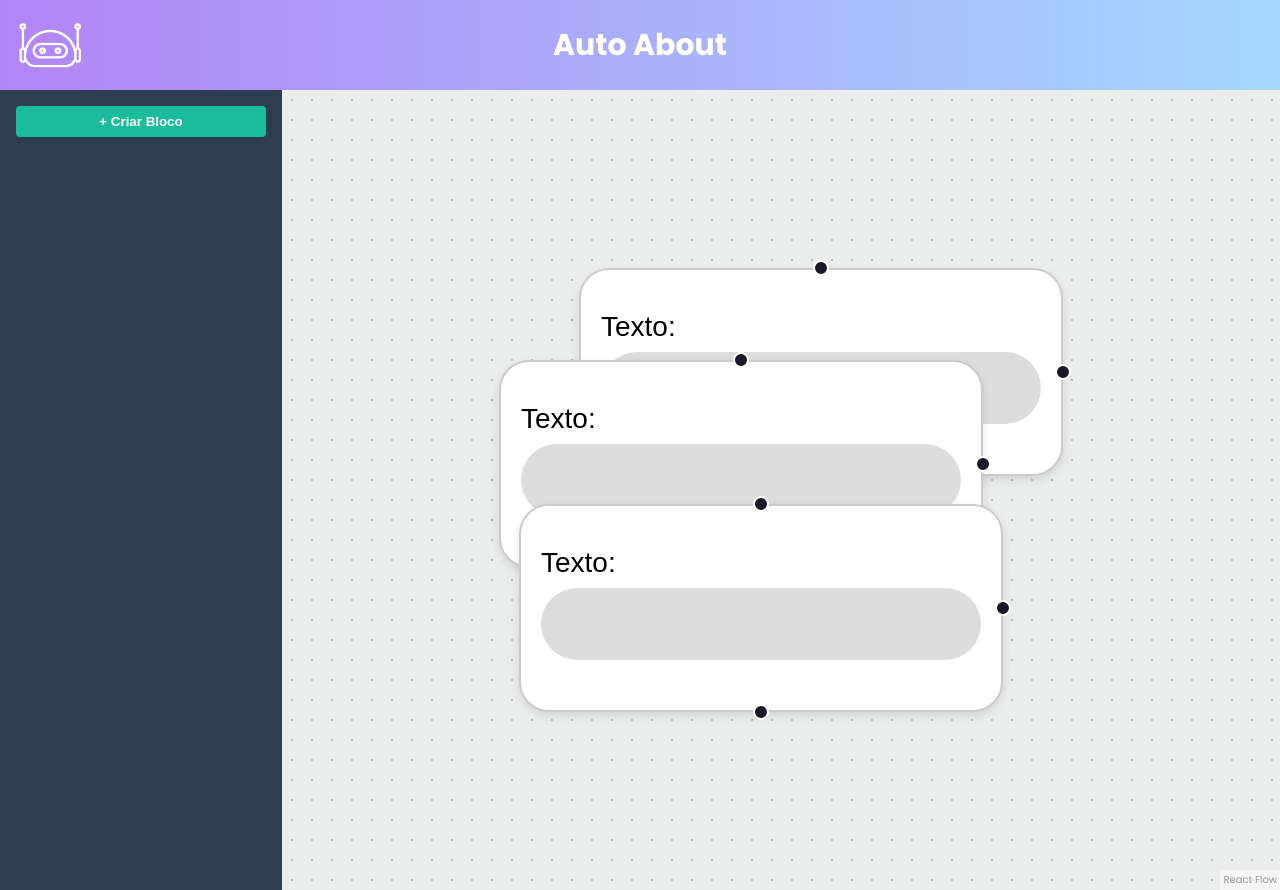
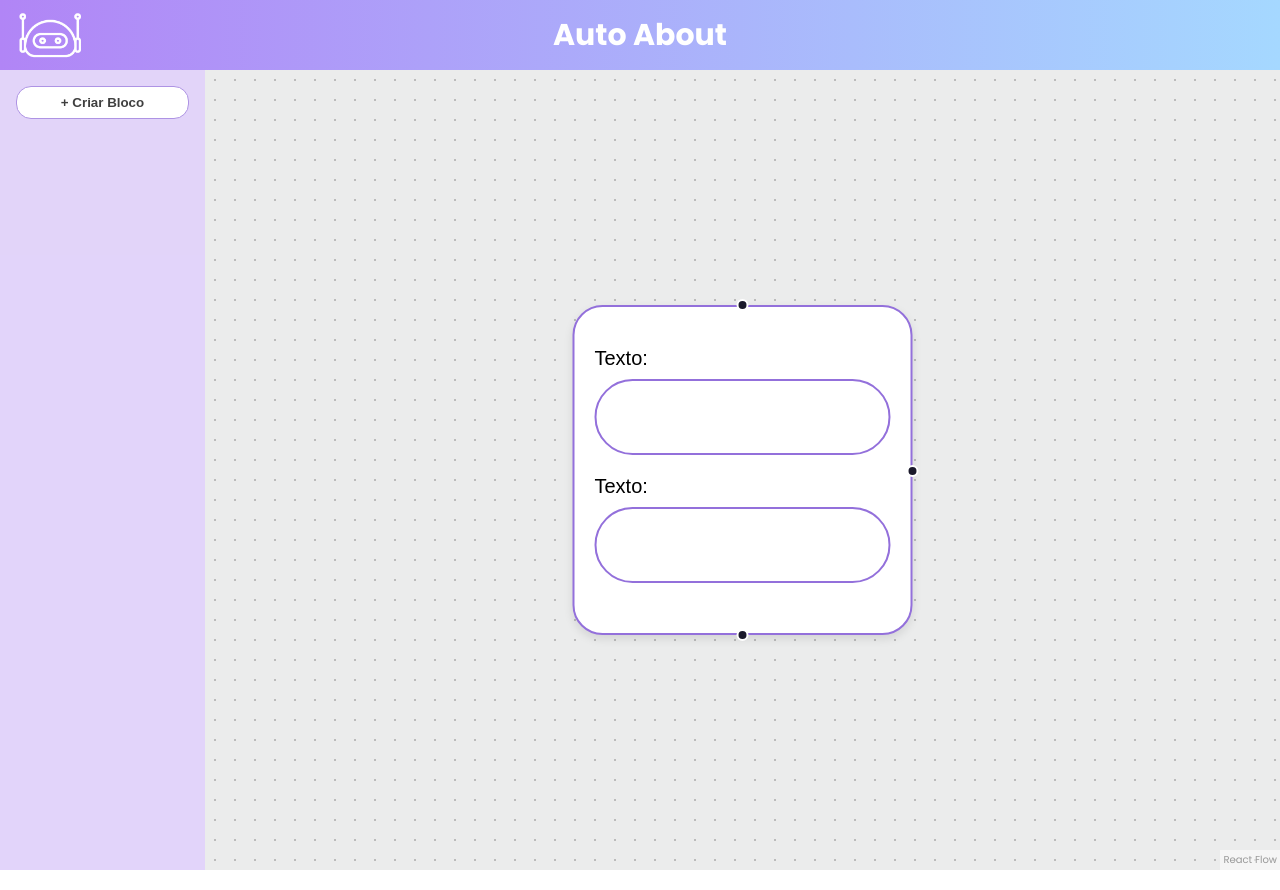
Before and after one commit to cassiwizar/TCC, a React (Vite) app: page / in a window 1280 px wide. Built offline with nearby package versions, Linux system fonts and the light colour scheme.

Commit message:
Atualizações visuais feitas.

```diff
--- a/index.html
+++ b/index.html
@@ -1,14 +1,19 @@
 <!doctype html>
 <html lang="pt-br">
+
 <head>
   <meta charset="UTF-8" />
   <meta name="viewport" content="width=device-width, initial-scale=1.0" />
   <link rel="stylesheet" href="src/estilo.css">
   <link rel="preconnect" href="https://fonts.googleapis.com">
   <link rel="preconnect" href="https://fonts.gstatic.com" crossorigin>
-<link href="https://fonts.googleapis.com/css2?family=Poppins:ital,wght@0,100;0,200;0,300;0,400;0,500;0,600;0,700;0,800;0,900;1,100;1,200;1,300;1,400;1,500;1,600;1,700;1,800;1,900&display=swap" rel="stylesheet">
+  <link rel="shortcut icon" href="/src/assets/WhatsApp_Image_2025-04-01_at_11.16.31-removebg-preview.png" type="image/x-icon">
+  <link
+    href="https://fonts.googleapis.com/css2?family=Poppins:ital,wght@0,100;0,200;0,300;0,400;0,500;0,600;0,700;0,800;0,900;1,100;1,200;1,300;1,400;1,500;1,600;1,700;1,800;1,900&display=swap"
+    rel="stylesheet">
   <title>React Flow Example</title>
 </head>
+
 <body>
   <div class="reto">
     <img src="src/assets/WhatsApp_Image_2025-04-01_at_11.16.31-removebg-preview.png" alt="" class="robo">
@@ -18,4 +23,5 @@
   </div>
   <script type="module" src="./src/main.jsx"></script>
 </body>
+
 </html>
--- a/src/App.jsx
+++ b/src/App.jsx
@@ -16,23 +16,12 @@ const rfStyle = {
   backgroundSize: '20px 20px',
 };
 
+
 const initialNodes = [
   {
     id: 'node-1',
     type: 'textUpdater',
     position: { x: 250, y: 5 },
-    data: { value: 123 },
-  },
-  {
-    id: 'node-2',
-    type: 'textUpdater',
-    position: { x: 210, y: 51 },
-    data: { value: 123 },
-  },
-  {
-    id: 'node-3',
-    type: 'textUpdater',
-    position: { x: 220, y: 123 },
     data: { value: 123 },
   },
 ];
@@ -98,7 +87,7 @@ function FlowCanvas() {
     const newNode = {
       id: `node-${+new Date()}`, // ID único baseado no timestamp
       type: 'textUpdater', // Tipo do nó
-      position: { x: Math.random() * 400, y: Math.random() * 400 }, // Posição aleatória
+      position: { x: Math.random() * 40, y: Math.random() * 40 }, // Posição aleatória
       data: { value: 'Novo bloco' }, // Dados do nó
     };
 
@@ -110,23 +99,25 @@ function FlowCanvas() {
       {/* Barra lateral */}
       <aside
         style={{
-          width: '250px',
-          background: '#2c3e50',
-          color: 'white',
+          width: '205px',
+          background: '#D9C6F8',
+          color: 'black',
           padding: '1rem',
+          opacity: '75%'
         }}
       >
         <button
-          onClick={addNode} // Chama a função ao clicar
+          onClick={addNode}
           style={{
             padding: '0.5rem',
-            background: '#1abc9c',
-            borderRadius: '4px',
+            background: '#FFF',
+            borderRadius: '15px',
             cursor: 'pointer',
-            color: 'white',
-            fontWeight: 'bold',
-            border: 'none',
+            color: 'black', // Força a cor do texto para preto
+            fontWeight: 'bolder',
             width: '100%',
+            border: '1px solid #9370DB',
+            textAlign: 'center', // Adiciona alinhamento centralizado, caso necessário
           }}
         >
           + Criar Bloco
--- a/src/TextUpdaterNode.jsx
+++ b/src/TextUpdaterNode.jsx
@@ -7,24 +7,27 @@ const nodeStyle = {
   background: 'white',
   border: '1px solid #ccc',
   borderRadius: '15px',
-  width: '220px',
+  width: '170px',
   boxShadow: '0 2px 5px rgba(0, 0, 0, 0.1)',
   fontFamily: 'sans-serif',
   fontSize: '14px',
   paddingBottom: '25px',
+  border: '1px solid #9370DB',
+  color: 'black'
 };
 const labelStyle = {
   display: 'block',
   marginBottom: '5px',
   marginTop: '10px',
+  fontSize: '10px'
 };
 
 const inputStyle = {
   width: '100%',
   padding: '10px',
-  border: 'none',
+  border: '1px solid #9370DB',
   borderRadius: '9999px',
-  backgroundColor: '#ddd',
+  backgroundColor: '#FFFFF',
   fontSize: '14px',
   boxSizing: 'border-box',
   outline: 'none',
@@ -45,6 +48,8 @@ function TextUpdaterNode({ data, isConnectable }) {
       <div>
         <label htmlFor="text" style={labelStyle}>Texto:</label>
         <input id="text" name="text" onChange={onChange} className="nodrag"  style={inputStyle} />
+        <label htmlFor="text" style={labelStyle}>Texto:</label>
+        <input id="text" name="text" onChange={onChange} className="nodrag"  style={inputStyle} />
       </div>
       <Handle
         type="source"
--- a/src/estilo.css
+++ b/src/estilo.css
@@ -1,20 +1,24 @@
 * {
   margin: 0;
+  box-sizing: border-box;
+  padding: 0;
 }
+
 .reto {
-    background: rgb(147,112,219);
-    background: linear-gradient(90deg, rgba(147,112,219,0.7) 0%, rgba(124,169,241,0.7) 100%);
+  background: rgb(147, 112, 219);
+  background: linear-gradient(90deg, rgba(147, 112, 219, 0.7) 0%, rgba(124, 169, 241, 0.7) 100%);
   display: flex;
   align-items: center;
   justify-content: center;
   padding: 10px;
-    height: 50px;
+  height: 10px;
   position: relative;
 }
+
 .robo {
   width: 70px;
   height: auto;
-    position:absolute;
+  position: absolute;
   left: 10px;
   margin: 5px;
   justify-content: center;
@@ -23,12 +27,14 @@
 .reto h1 {
   color: white;
   text-align: center;
-    font-family:"Poppins";
+  font-family: "Poppins";
   font-size: 30px;
 }
+
 .sos {
   display: flex;
 }
+
 .sidebar {
   background: linear-gradient(to bottom, #e0d4f7, #d0c9f0);
   width: 250px;
@@ -38,7 +44,8 @@
   flex-direction: column;
   align-items: center;
 }
- .sidebar > .bloco {
+
+.sidebar>.bloco {
   height: 55px;
   width: 210px;
   background-color: #4980FA;
@@ -48,6 +55,7 @@
   margin-top: 35px;
   cursor: pointer;
 }
+
 .sidebar-button {
   background-color: #aab8f7;
   border: none;
@@ -58,7 +66,7 @@
   width: 100%;
   font-size: 16px;
   font-weight: bold;
-    box-shadow: 0 4px 6px rgba(0,0,0,0.1);
+  box-shadow: 0 4px 6px rgba(0, 0, 0, 0.1);
   transition: all 0.3s ease;
   display: flex;
   align-items: center;
@@ -68,8 +76,9 @@
 .sidebar-button:hover {
   background-color: #91a4f2;
   transform: translateY(-2px);
-    box-shadow: 0 6px 10px rgba(0,0,0,0.15);
+  box-shadow: 0 6px 10px rgba(0, 0, 0, 0.15);
 }
+
 .text-updater-node {
   padding: 10px;
   border: 1px solid #bbb;
```
Lines whose indentation alone changed are shown as unchanged.
